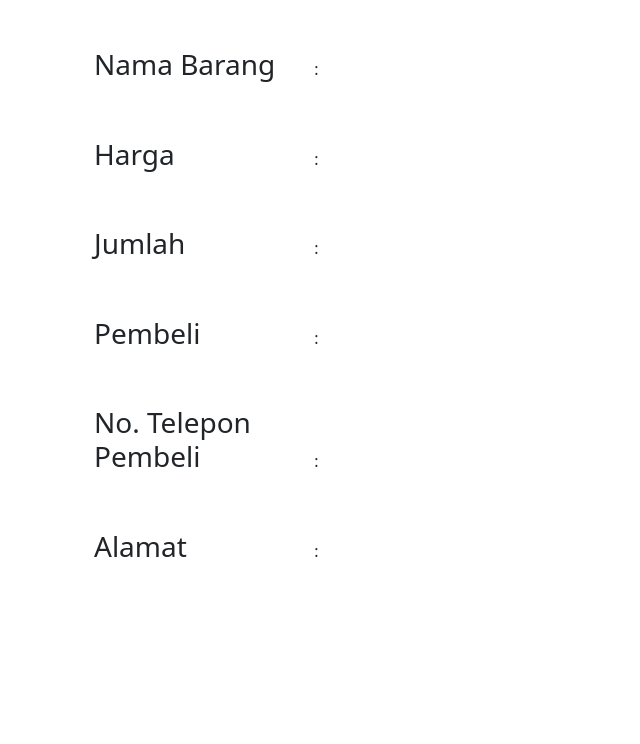
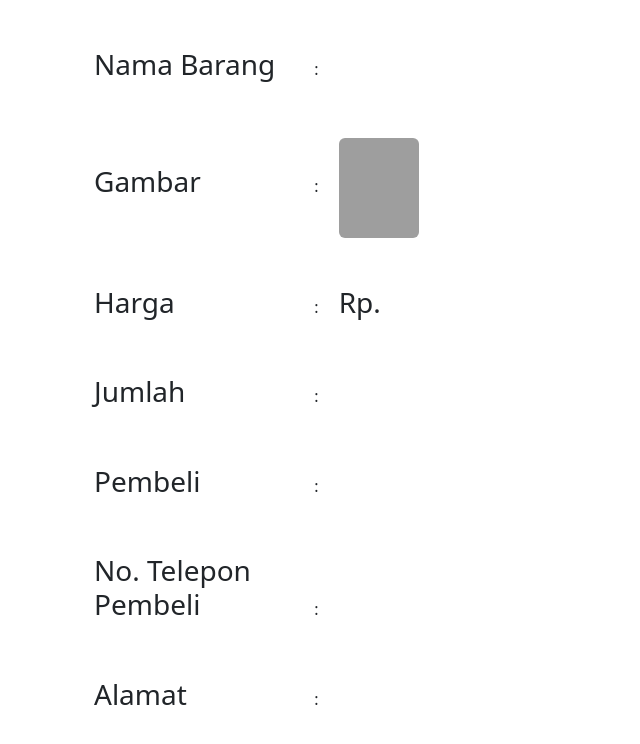
Before and after one commit to Framework-Web-5D-2023/Kelompok-1, a CodeIgniter 4 app: template app/Views/products/detail.php in a window 1280 px wide. Shown: the part 56-800 px from the top of the page, without its empty margins (0-640 px from the left). Run offline with PHP 8.4 and a stand-in for CodeIgniter, Linux system fonts and the light colour scheme; the template is opened without the code that fills it, so the values that code supplies are empty; some libraries are stand-ins or nearby versions; grey boxes are pictures that could not be loaded.

Commit message:
kelompok 1

```diff
--- a/app/Models/CustomersModel.php
+++ b/app/Models/CustomersModel.php
@@ -15,4 +15,7 @@
 	public function getDetailCustomers($id){
 		return $this->find($id);
 	}
+	public function getDetailCustomers1($id = 1){
+		return $this->find($id);
+	}
 }
--- a/app/Views/products/detail.php
+++ b/app/Views/products/detail.php
@@ -10,9 +10,14 @@
       <h3 class="d-inline-block"><?= $products["title"]; ?></h3>
     </div>
     <div class="mt-5">
+      <h3 style="width:200px;" class="d-inline-block">Gambar</h3>
+      <span class="d-inline-block mx-3">:</span>
+	  <img src="<?= base_url("image/" . $products['image']); ?>" class="img-fluid rounded" style="width:80px; height:100px;" alt="">
+    </div>
+    <div class="mt-5">
       <h3 style="width:200px;" class="d-inline-block">Harga</h3>
       <span class="d-inline-block mx-3">:</span>
-      <h3 class="d-inline-block"><?= $products["price"]; ?></h3>
+      <h3 class="d-inline-block">Rp. <?= $products["price"]; ?></h3>
     </div>
     <div class="mt-5">
       <h3 style="width:200px;" class="d-inline-block">Jumlah</h3>
--- a/app/Views/products/index.php
+++ b/app/Views/products/index.php
@@ -25,6 +25,7 @@
         <th scope="col">Title</th>
         <th scope="col">Category</th>
         <th scope="col">Harga</th>
+        <th scope="col">Jumlah</th>
         <th scope="col">Action</th>
       </tr>
     </thead>
@@ -37,6 +38,7 @@
           <td><?= $p["title"]; ?></td>
           <td><?= $p["category"]; ?></td>
           <td><?= $p["price"]; ?></td>
+          <td><?= $p["quantity"]; ?></td>
           <td>
             <a href="<?= site_url("products/destroy/" . $p["id"]); ?>" class="btn btn-danger btn-sm">Delete</a>
             <a href="<?= site_url("products/update/" . $p["id"]); ?>" class="btn btn-primary btn-sm">Update</a>
```
Also changed, not shown: app/Controllers/ProductsController.php (+10 -2 lines), app/Views/customers/index.php (+6 -2 lines), public/image/3_Dashboard.JPG, public/image/4_Products.JPG, public/image/7_Checkout.JPG.
